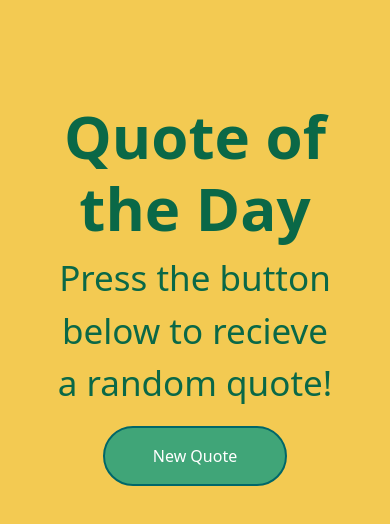
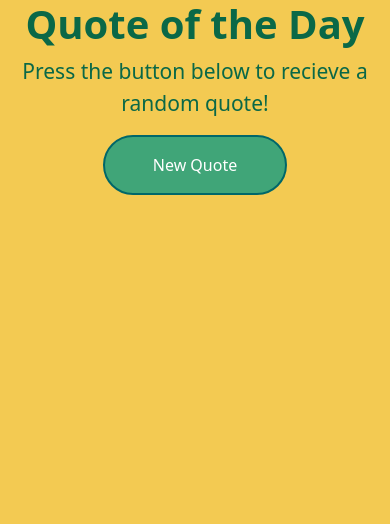
Before and after one commit to Mu7ammedNasser/QouteApp, a plain HTML site: page index.html in a window 390 px wide. Drawn offline with Linux system fonts and the light colour scheme.

Commit message:
Update style.css

```diff
--- a/css/style.css
+++ b/css/style.css
@@ -1,14 +1,9 @@
-*{
-    box-sizing: border-box;
-}
 
 body {
-
     background-color: #F3CA52;
 }
 .parent {
     color: #0A6847;
-    margin-top: 100px;
     height: 100vh;
 }
 
@@ -25,9 +20,23 @@ body {
 .parent button:hover {
     background-color: #006769;
     border: 2px solid #40A578;
-
 }
 
 .parent p {
     font-size: 35px;
 }
+
+
+@media (max-width: 640px) {
+    .parent h1 {
+        font-size: 40px;
+    }
+    .parent .content {
+        width: 100% !important;
+        padding: 0px  20px;
+    }
+    .parent .content p {
+        font-size: 21px;
+    }
+
+}
```
